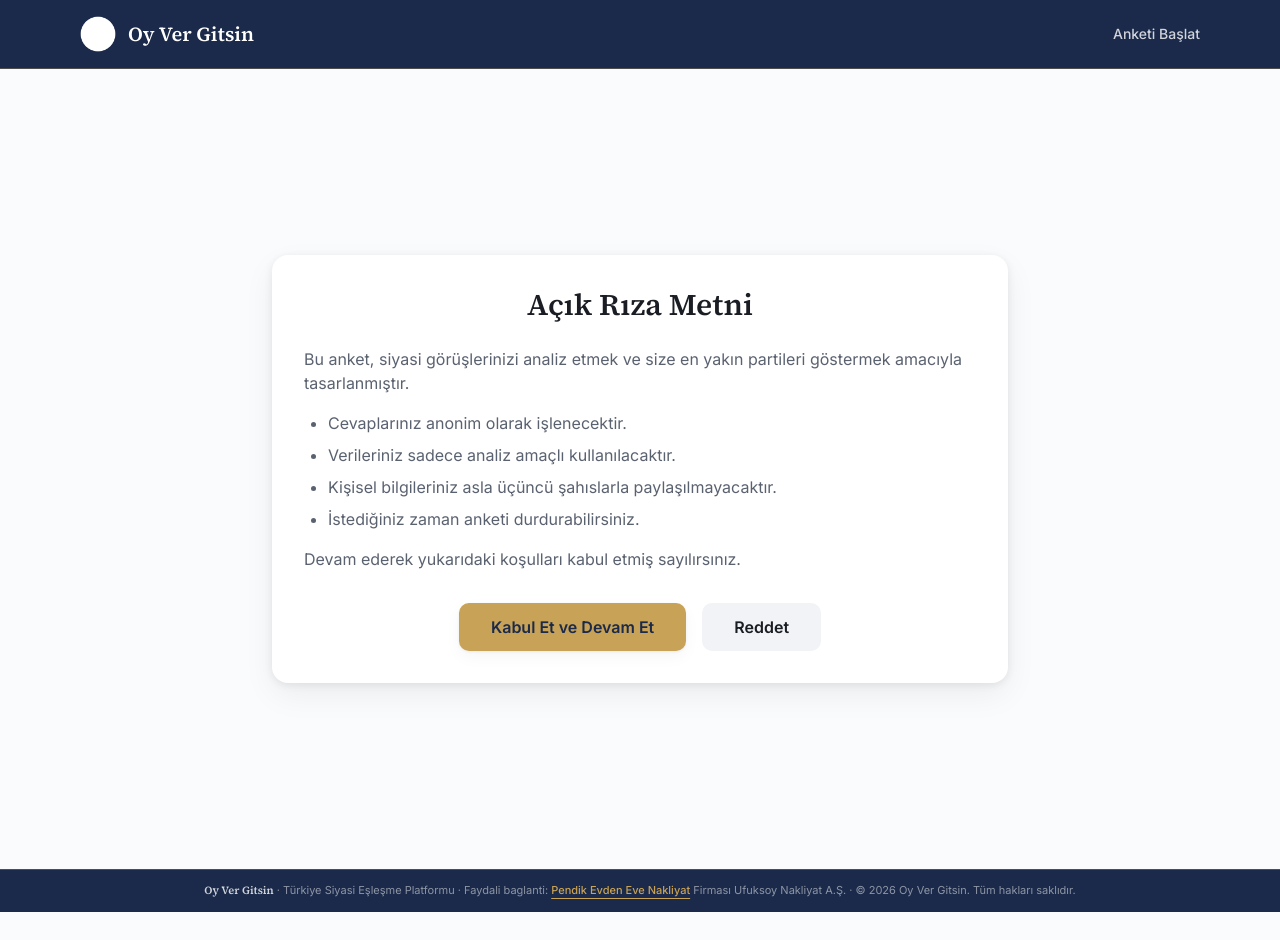
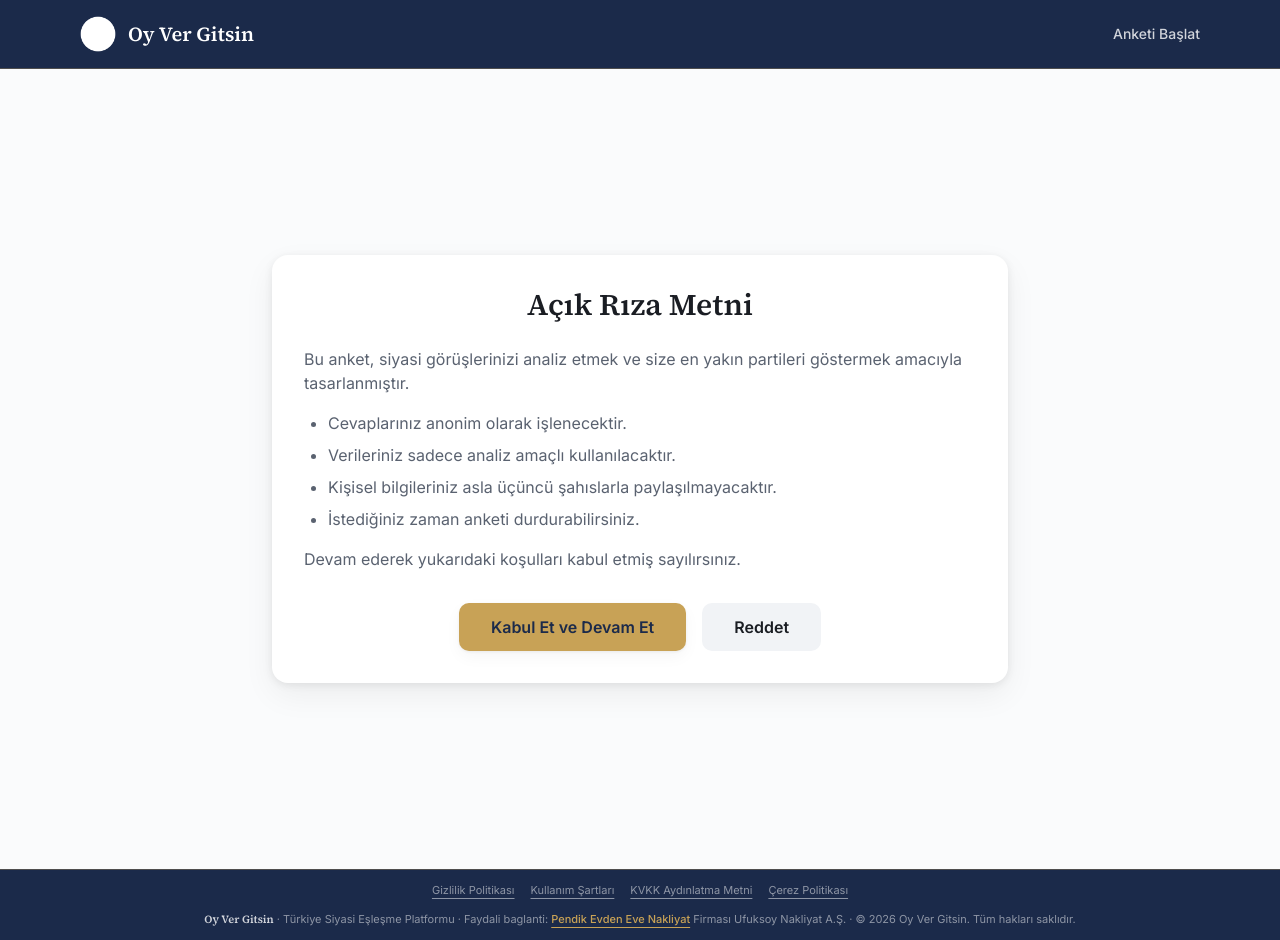
Before and after one commit to ubterzioglu/oyvergitsin, a Next.js app: page /consent in a window 1280 px wide. Before the commit the page ends 912 px from the top, so only its background shows below. Built offline with nearby package versions, Linux system fonts and the light colour scheme; no server answers.

Commit message:
feat: link legal pages in footer

```diff
--- a/components/layout/Footer.tsx
+++ b/components/layout/Footer.tsx
@@ -1,10 +1,29 @@
+import Link from 'next/link'
 import { siteConfig } from '@/lib/site'
+
+const LEGAL_LINKS = [
+  { href: '/legal/privacy-policy', label: 'Gizlilik Politikası' },
+  { href: '/legal/terms-of-use', label: 'Kullanım Şartları' },
+  { href: '/legal/kvkk-disclosure', label: 'KVKK Aydınlatma Metni' },
+  { href: '/legal/cookie-policy', label: 'Çerez Politikası' },
+]
 
 export function Footer() {
   const year = new Date().getFullYear()
 
   return (
     <footer className="border-t border-brand-accent/30 bg-brand-ink text-white/80">
+      <div className="mx-auto flex max-w-6xl flex-wrap justify-center gap-x-4 gap-y-1 px-4 pt-3 text-[11px] text-white/50">
+        {LEGAL_LINKS.map((link) => (
+          <Link
+            key={link.href}
+            href={link.href}
+            className="underline underline-offset-4 transition-colors hover:text-brand-accent"
+          >
+            {link.label}
+          </Link>
+        ))}
+      </div>
       <div className="mx-auto max-w-6xl px-4 py-3 text-center text-[11px] leading-relaxed text-white/50">
         <span className="font-heading font-semibold text-white/80">{siteConfig.shortName}</span>
         {' · '}
```
